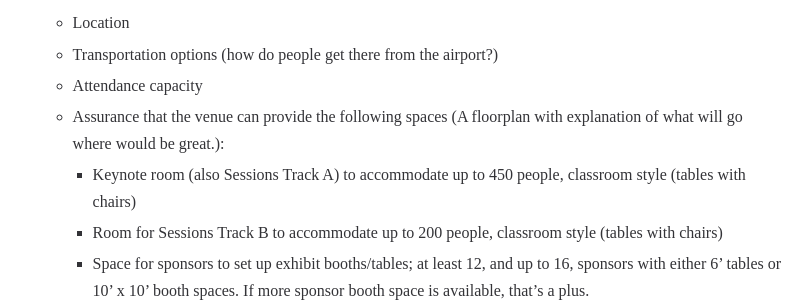
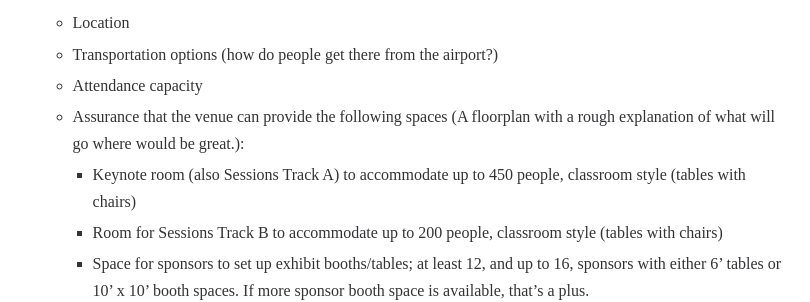
Before and after one commit to DEFNA/defna.org, a Jekyll site: the page built from _posts/2023-06-17-call-for-venue-proposal-2024.md, in a window 1280 px wide. Shown: the part 1364-1666 px from the top of the page, without its empty margins (233-1043 px from the left). Built offline with Jekyll 4.4.1, drawn with Linux system fonts in a browser that asks for light colours.

Commit message:
Update _posts/2023-06-17-call-for-venue-proposal-2024.md
Co-authored-by: Drew Winstel <drewbrew@users.noreply.github.com>

```diff
--- a/_posts/2023-06-17-call-for-venue-proposal-2024.md
+++ b/_posts/2023-06-17-call-for-venue-proposal-2024.md
@@ -29,7 +29,7 @@ We need some information about your city, about the venue, the hotel, and travel
 	* Location
 	* Transportation options (how do people get there from the airport?)
 	* Attendance capacity
-	* Assurance that the venue can provide the following spaces (A floorplan with explanation of what will go where would be great.):
+	* Assurance that the venue can provide the following spaces (A floorplan with a rough explanation of what will go where would be great.):
 		* Keynote room (also Sessions Track A) to accommodate up to 450 people, classroom style (tables with chairs)
 		* Room for Sessions Track B to accommodate up to 200 people, classroom style (tables with chairs)
 		* Space for sponsors to set up exhibit booths/tables; at least 12, and up to 16, sponsors with either 6’ tables or 10’ x 10’ booth spaces. If more sponsor booth space is available, that's a plus.
```
